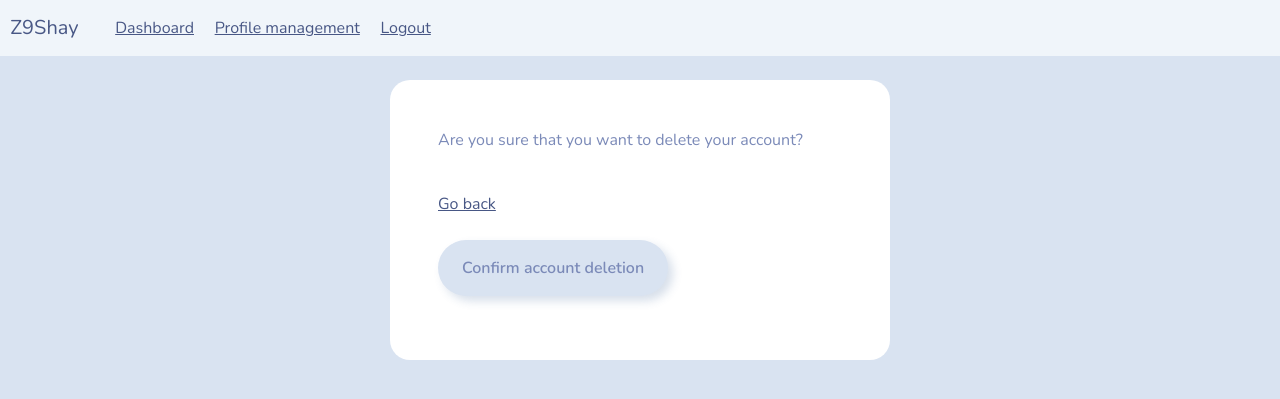
After one commit to Akshay269/Dev, a Django app: page /delete-account in a window 1280 px wide. The commit adds this page. Shown: the top 399 px of the page. Run offline with Django 4.2, Linux system fonts and the light colour scheme; a user stored in the database is signed in; some libraries are stand-ins or nearby versions.

Commit message:
third cmt

```diff
--- /dev/null
+++ b/z9shay/lynx/templates/lynx/account-navbar.html
@@ -0,0 +1,69 @@
+
+<nav class="navbar navbar-expand-lg navbar-light bg-light justify-content-center">
+
+    <a class="navbar-brand main-heading">
+
+      &nbsp; Z9Shay
+
+    </a>
+
+
+    <button
+      class="navbar-toggler"
+      type="button"
+      data-toggle="collapse"
+      data-target="#navbarNavDropdown"
+      aria-controls="navbarNavDropdown"
+      aria-expanded="false"
+      aria-label="Toggle navigation"
+    >
+      <span class="navbar-toggler-icon"></span>
+
+    </button>
+
+
+      <div class="collapse navbar-collapse text-center" id="navbarNavDropdown">
+
+
+        <ul class="navbar-nav ml-auto">
+
+
+          &nbsp;     &nbsp;     &nbsp;
+
+
+          <li class="nav-item">
+
+            <a href="{% url 'dashboard' %}">Dashboard</a>
+
+          </li>
+
+
+          &nbsp;     &nbsp;     &nbsp;
+
+
+          <li class="nav-item">
+
+            <a href="{% url 'profile-management' %}">Profile management</a>
+
+          </li>
+
+
+          &nbsp;     &nbsp;     &nbsp;
+
+
+          <li class="nav-item">
+
+            <a href="{% url 'user-logout' %}">Logout</a>
+
+          </li>
+
+
+
+
+        </ul>
+
+
+      </div>
+
+
+  </nav>
--- /dev/null
+++ b/z9shay/lynx/templates/lynx/delete-account.html
@@ -0,0 +1,49 @@
+{% load static %}
+
+{% load crispy_forms_tags %}
+
+
+<html>
+
+    <head>
+
+        <title> Delete account | Z9Shay </title>
+
+        <link rel="stylesheet" type="text/css" href="https://bootswatch.com/5/morph/bootstrap.min.css"/>
+
+        <link rel="stylesheet" type="text/css" href="{% static 'css/styles.css' %}"/>
+
+    </head>
+
+    {% include 'lynx/account-navbar.html' %}
+
+
+    <br>
+
+    <div class="container bg-white shadow-md p-5 form-layout">
+
+        <form method="POST" autocomplete="off">
+
+            {% csrf_token %}
+
+            <p> Are you sure that you want to delete your account? </p>
+
+            <br>
+
+            <a href="{% url 'profile-management' %}"> Go back </a>
+
+            <br> <br>
+
+            <input class="btn btn-danger" type="submit" value="Confirm account deletion"/>
+
+        </form>
+
+    </div>
+
+
+
+
+    <script src="{% static 'js/app.js' %}"> </script>
+
+
+</html>
--- a/z9shay/lynx/templates/lynx/profile-management.html
+++ b/z9shay/lynx/templates/lynx/profile-management.html
@@ -27,7 +27,8 @@
     <br />
 
     <form method="POST" autocomplete="off">
-      {% csrf_token %} {{user_form.username|as_crispy_field}}
+      {% csrf_token %}
+      {{user_form.username|as_crispy_field}}
 
       <br />
 
@@ -51,7 +52,8 @@
     <br />
 
     <form method="POST" autocomplete="off" enctype="multipart/form-data">
-      {% csrf_token %} {{profile_form.profile_pic|as_crispy_field}}
+      {% csrf_token %}
+      {{profile_form.profile_pic|as_crispy_field}}
 
       <br />
       <br />
--- a/z9shay/lynx/urls.py
+++ b/z9shay/lynx/urls.py
@@ -6,4 +6,6 @@ urlpatterns = [
     path('my-login', views.my_login, name='my-login'),
     path('dashboard', views.dashboard, name='dashboard'),
     path('profile-management', views.profile_management, name='profile-management'),
+    path('user-logout', views.user_logout, name="user-logout"),
+    path('delete-account', views.delete_account, name="delete-account"),
 ]
--- a/z9shay/lynx/views.py
+++ b/z9shay/lynx/views.py
@@ -1,5 +1,13 @@
 from django.shortcuts import render,redirect
-from .forms import CreateUserForm
+from .forms import CreateUserForm,LoginForm,UpdateUserForm, UpdateProfileForm
+from .models import Profile
+from django.contrib.auth.models import auth
+
+from django.contrib.auth import authenticate, login
+
+from django.contrib.auth.decorators import login_required
+
+from django.contrib.auth.models import User
 
 # Create your views here.
 def index(request):
@@ -33,14 +41,101 @@ def register(request):
 
 
 
+def my_login(request):
+
+    form = LoginForm()
+
+    if request.method == 'POST':
+
+        form = LoginForm(request, data=request.POST)
+
+        if form.is_valid():
+
+            username = request.POST.get('username')
+            password = request.POST.get('password')
+
+            user = authenticate(request, username=username, password=password)
+
+            if user is not None:
+
+                auth.login(request, user)
+
+                return redirect("dashboard")
+
+    context = {'form': form}
+
+    return render(request, 'lynx/my-login.html', context=context)
 
 
 
-def my_login(request):
-    return render(request, 'lynx/my-login.html')
+def user_logout(request):
 
+    auth.logout(request)
+
+    return redirect("")
+
+
+
+@login_required(login_url='my-login')
 def dashboard(request):
-    return render(request, 'lynx/dashboard.html')
 
+    profile_pic = Profile.objects.get(user=request.user)
+
+    context = {'profilePic': profile_pic}
+
+    return render(request, 'lynx/dashboard.html', context=context)
+
+
+
+@login_required(login_url='my-login')
 def profile_management(request):
-    return render(request, 'lynx/profile-management.html')
+
+    user_form = UpdateUserForm(instance=request.user)
+
+
+    profile = Profile.objects.get(user=request.user)
+
+    profile_form = UpdateProfileForm(instance=profile)
+
+
+    if request.method == 'POST':
+
+        user_form = UpdateUserForm(request.POST, instance=request.user)
+
+        profile_form = UpdateProfileForm(request.POST, request.FILES, instance=profile)
+
+
+        if user_form.is_valid():
+
+            user_form.save()
+
+            return redirect("dashboard")
+
+
+        if profile_form.is_valid():
+
+            profile_form.save()
+
+            return redirect("dashboard")
+
+
+
+    context = {'user_form': user_form, 'profile_form': profile_form}
+
+    return render(request, 'lynx/profile-management.html', context=context)
+
+
+
+
+@login_required(login_url='my-login')
+def delete_account(request):
+
+    if request.method == "POST":
+
+        deleteUser = User.objects.get(username=request.user)
+
+        deleteUser.delete()
+
+        return redirect("")
+
+    return render(request, 'lynx/delete-account.html')
```
Also changed, not shown: z9shay/lynx/forms.py (+26 -0 lines), z9shay/db.sqlite3, z9shay/static/images/IMG_20230122_231219_755.jpg (added), z9shay/static/images/images.jpeg (added).
